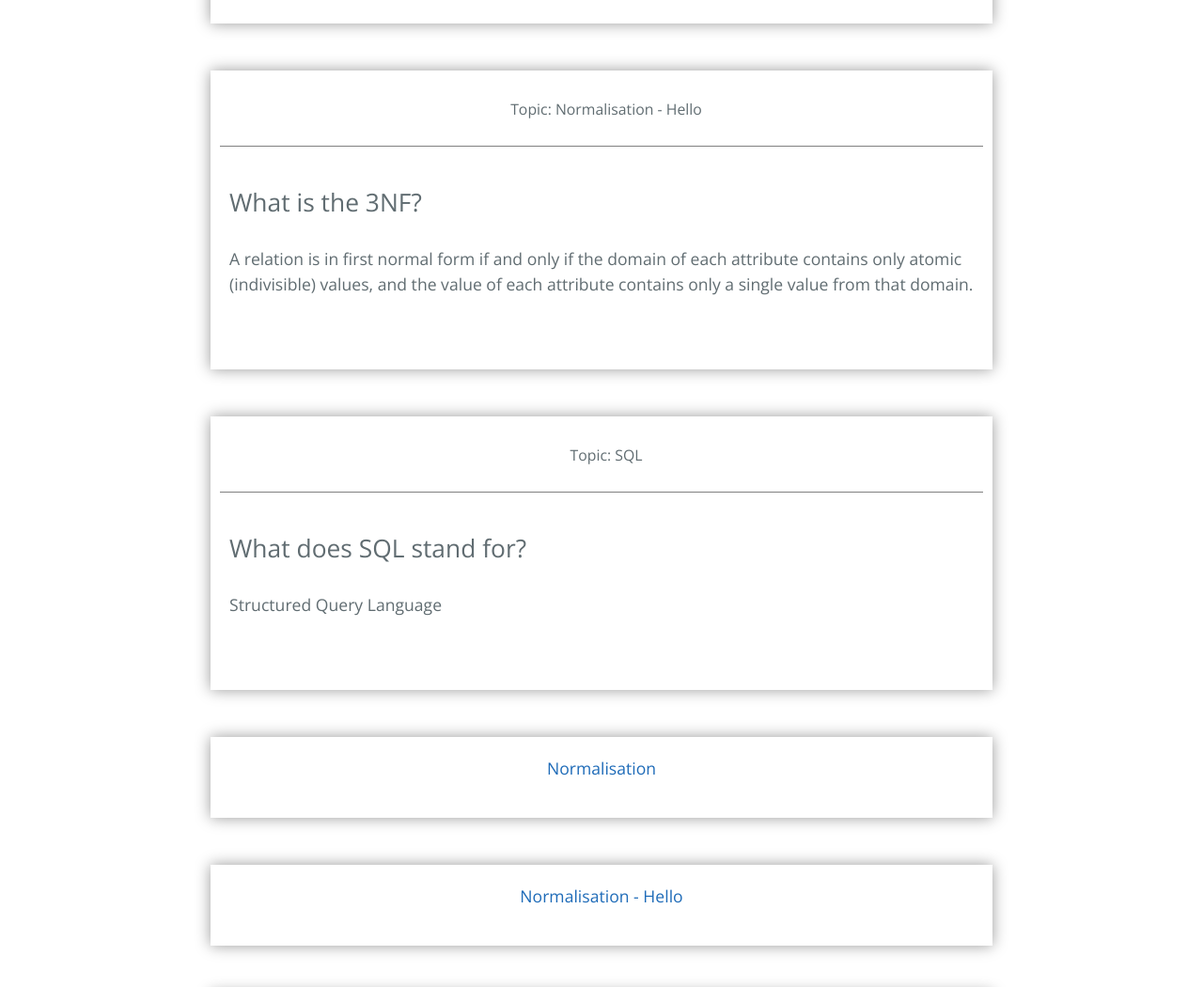
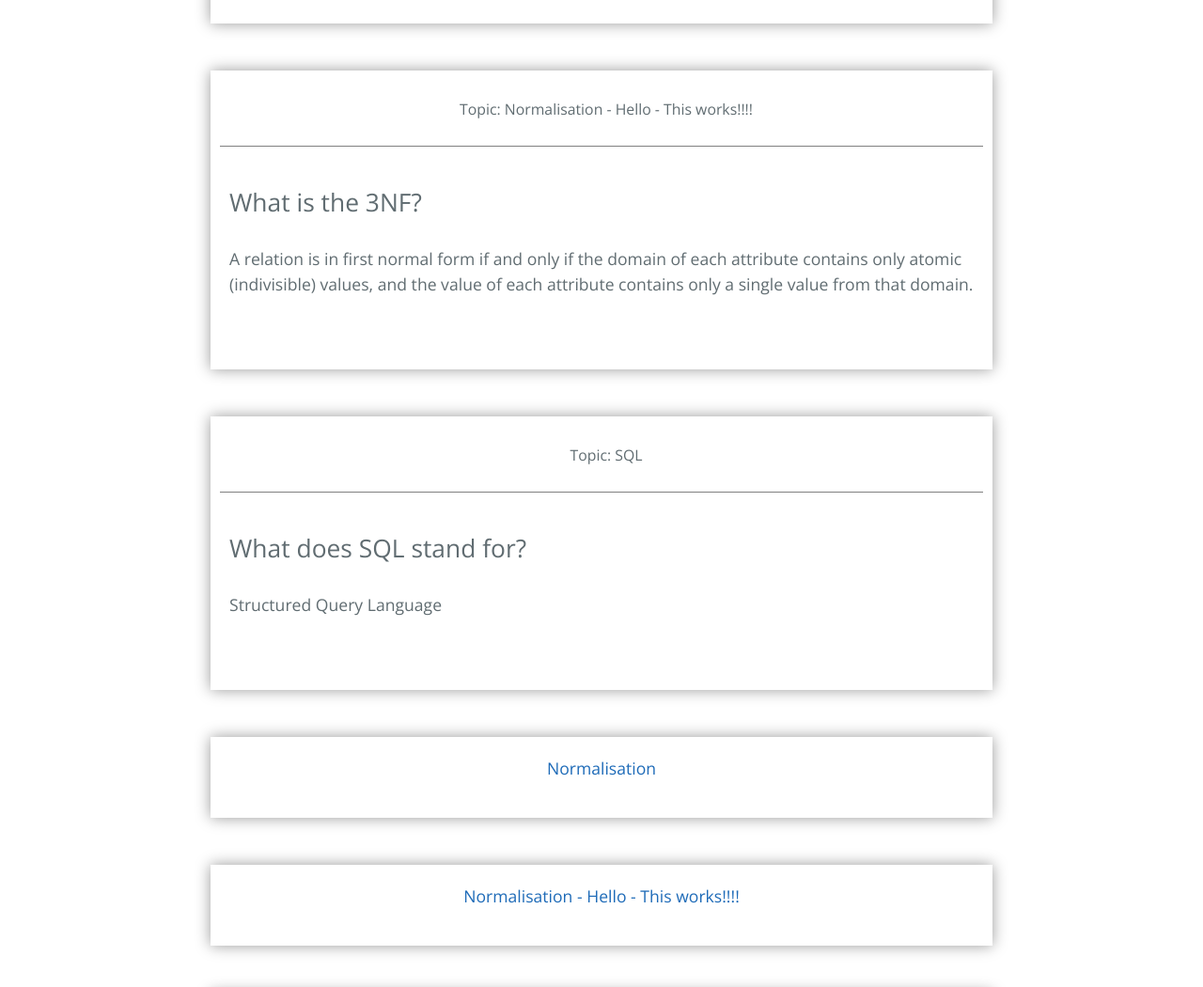
Before and after one commit to harryb0905/Exam-Revision, a Jekyll site: the page built from _posts/2018-04-09-201.markdown, in a window 1280 px wide. Shown: the part 1079-2129 px from the top of the page at 94% size. Built offline with Jekyll 4.4.1, drawn with Linux system fonts in a browser that asks for light colours.

Commit message:
Test question

```diff
--- a/_data/questions.yml
+++ b/_data/questions.yml
@@ -9,7 +9,7 @@
   answer:  Specifically, a relation is in 2NF if it is in 1NF and no non-prime attribute is dependent on any proper subset of any candidate key of the relation. A non-prime attribute of a relation is an attribute that is not a part of any candidate key of the relation.
 
 - module: 201
-  topic: Normalisation - Hello
+  topic: Normalisation - Hello - This works!!!!
   question: What is the 3NF?
   answer: A relation is in first normal form if and only if the domain of each attribute contains only atomic (indivisible) values, and the value of each attribute contains only a single value from that domain.
 
```
Also changed, not shown: 1 other file.
